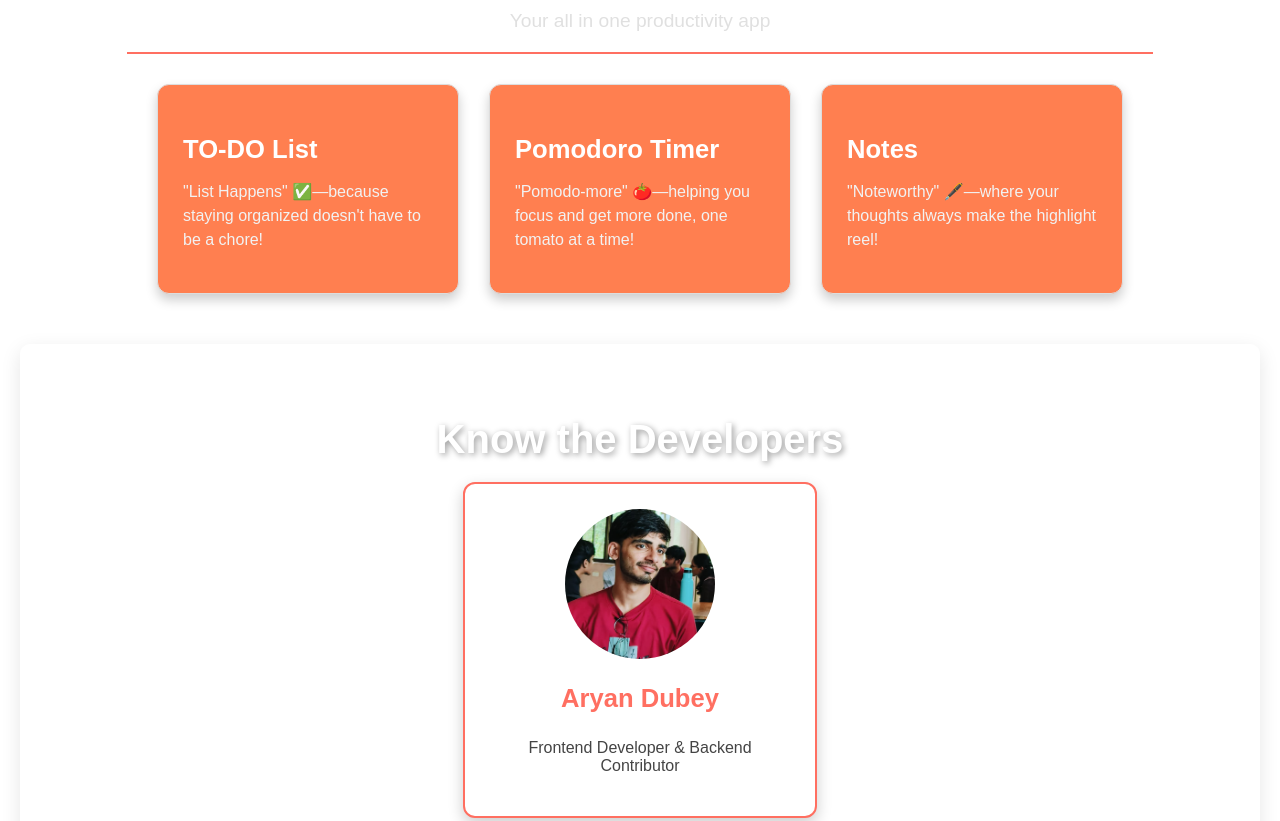
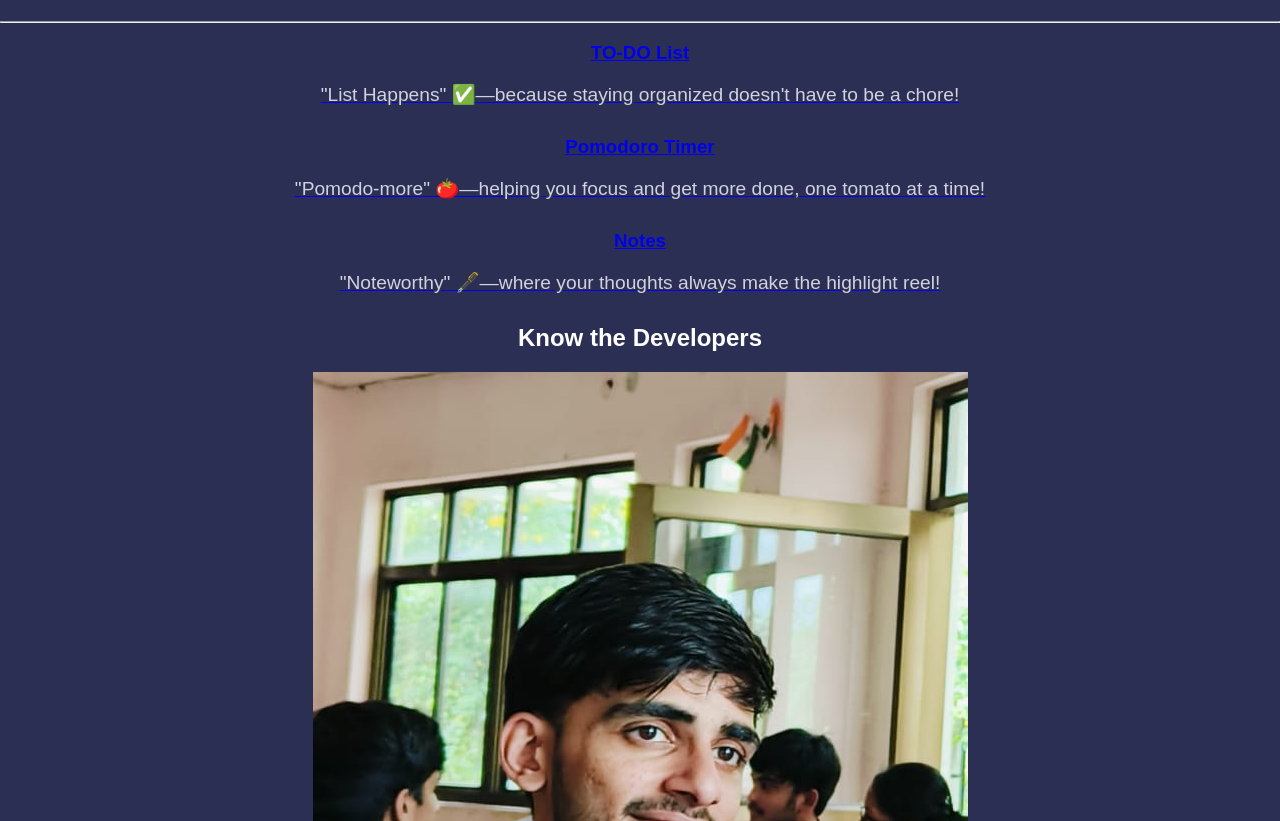
Before and after one commit to Aryan0616/Productinate, a plain HTML site: page index.html in a window 1280 px wide. Shown: the part 160-981 px from the top of the page. Drawn offline with Linux system fonts and the light colour scheme.

Commit message:
Update styles.css

```diff
--- a/styles.css
+++ b/styles.css
@@ -3,149 +3,130 @@ body {
     margin: 0;
     padding: 0;
     text-align: center;
-    background-image: linear-gradient(135deg, #FF7E5F, #feb47b);
-    color: #EAEAEA;
+    background-color: #2c2f54;
+    color: #ffffff;
 }
 
-
 h1 {
-    font-size: 3.5rem;
-    margin-top: 30px;
-    color: #FFF;
-    text-shadow: 2px 2px 6px rgba(0, 0, 0, 0.4);
+    font-size: 2.5rem;
+    margin-top: 20px;
+    color: #4a3974; /* Bright gold */
 }
 
 p {
     font-size: 1.2rem;
-    color: #E0E0E0;
+    margin-bottom: 30px;
+    color: #d1d1e0; /* Light grayish-blue */
 }
 
-hr {
-    margin: 20px auto;
-    width: 80%;
-    border: 1px solid #FF6F61;
+/* Circular Progress Bar */
+#progress-circle {
+    position: relative;
+    width: 200px;
+    height: 200px;
+    margin: 3px auto;
+    background: conic-gradient(
+        #35286c 10%,   /* Green for progress */
+        #ffffff 10%    /* White for remaining */
+    );
+    border-radius: 50%;
+    display: flex;
+    align-items: center;
+    justify-content: center;
+    box-shadow: 0 4px 8px rgba(0, 0, 0, 0.3);
 }
 
-#tool-blocks {
+#timer-display {
+    position: absolute;
+    width: 180px;
+    height: 180px;
+    background-color: #ffffff; /* Dark purple */
+    border-radius: 50%;
     display: flex;
+    align-items: center;
     justify-content: center;
-    gap: 30px;
-    flex-wrap: wrap;
-    margin: 30px 20px;
+    font-size: 2.5rem;
+    font-weight: bold;
+    color: #2c2f54; /* Gold */
+    border: 3px solid #2c2f54; /* Matching gold border */
+    box-shadow: inset 0 0 10px rgba(0, 0, 0, 0.5);
 }
 
-.tool-block {
-    display: block;
-    text-decoration: none;
-    color: #fff;
-    background-color: #ff7f50;
-    border: 1px solid #ddd;
-    border-radius: 12px;
-    padding: 25px;
-    width: 250px;
-    text-align: left;
-    transition: transform 0.3s, box-shadow 0.3s ease-in-out;
-    box-shadow: 0 6px 12px rgba(0, 0, 0, 0.2);
+/* Timer Controls */
+.timer-controls button {
+    position: relative;
+    font-size: 1rem;
+    padding: 10px 20px;
+    margin: 20px;
+    border: none;
+    border-radius: 5px;
+    background-color: #ff6347; /* Bright orange */
+    color: #ffffff; /* White text */
+    cursor: pointer;
+    transition: background-color 0.3s;
 }
 
-.tool-block:hover {
-    transform: scale(1.05);
-    box-shadow: 0 8px 20px rgba(0, 0, 0, 0.3);
-    background: linear-gradient(135deg, #FF6F61, #FF8E53);
+.timer-controls button:disabled {
+    background-color: #555555; /* Neutral gray */
+    cursor: not-allowed;
 }
 
-.tool-block h3 {
-    font-size: 1.6rem;
-    margin-bottom: 12px;
-    color: #FFF;
+.timer-controls button:hover:not(:disabled) {
+    background-color: #e5533b; /* Darker orange on hover */
 }
 
-.tool-block p {
-    font-size: 1rem;
-    line-height: 1.5;
-    color: #F2F2F2;
+/* Timer Settings */
+.timer-settings {
+    margin-top: 30px;
+    text-align: center;
 }
 
-
-#developers-section {
-    margin: 50px 20px;
-    text-align: center;
-    padding: 40px 0;
-    border-radius: 10px;
-    box-shadow: 0 6px 20px rgba(0, 0, 0, 0.1);
+.timer-settings h3 {
+    font-size: 1.5rem;
+    color: #2c2f54; /* Gold */
+    margin-bottom: 10px;
 }
 
-#developers-section h2 {
-    font-size: 2.5rem;
-    margin-bottom: 20px;
-    color: #ffffff;
-    text-shadow: 2px 2px 6px rgba(0, 0, 0, 0.4);
+.timer-settings label {
+    display: block;
+    margin: 10px 0;
+    font-size: 1rem;
+    color: #d1d1e0; /* Light grayish-blue */
 }
 
-.developer-card {
-    display: flex;
-    flex-direction: column;
-    align-items: center;
-    background-color: #FFF;
-    border: 2px solid #FF6F61;
-    border-radius: 12px;
-    padding: 25px;
-    width: 300px;
-    margin: 20px auto;
-    box-shadow: 0 6px 15px rgba(0, 0, 0, 0.2);
-    transition: box-shadow 0.3s, transform 0.3s ease-in-out;
+.timer-settings input {
+    font-size: 1rem;
+    padding: 5px;
+    width: 60px;
+    text-align: center;
+    border: 2px solid #acacb7; /* Gold border */
+    border-radius: 5px;
+    margin-left: 10px;
+    background-color: #c885c9; /* Dark purple */
+    color: #2c2f54; /* Gold text */
+    transition: border-color 0.3s;
 }
 
-.developer-card:hover {
-    box-shadow: 0 8px 20px rgba(0, 0, 0, 0.3);
-    transform: scale(1.02) ;
-    background-color: #FFEBEE;
+.timer-settings input:focus {
+    border-color: #ff6347; /* Orange focus border */
+    outline: none;
 }
 
-.developer-card img {
-    border-radius: 50%;
-    width: 150px;
-    height: 150px;
-    margin-bottom: 15px;
-    object-fit: cover;
-    transition: transform 0.3s ease-in-out;
+@media (max-width: 768px) {
+    h1 {
+        font-size: 2rem;
     }
 
-.developer-card img:hover {
-    transform: scale(1.02);
+    #timer-display {
+        font-size: 3rem;
     }
 
-.developer-card h3 {
-    margin: 10px 0;
-    font-size: 1.6rem;
-    color: #FF6F61;
+    .timer-controls button {
+        font-size: 0.9rem;
+        padding: 8px 15px;
     }
 
-.developer-card p {
-    font-size: 1rem;
-    color: #444;
+    .timer-settings label {
+        font-size: 0.9rem;
     }
-
-
-.arrow-buttons {
-    margin-top: 30px;
 }
-
-.arrow-buttons button {
-    font-size: 1.8rem;
-    margin: 0 15px;
-    background-color: #FF6F61;
-    color: #FFF;
-    border: none;
-    border-radius: 50%;
-    width: 50px;
-    height: 50px;
-    cursor: pointer;
-    transition: background-color 0.2s, transform 0.2s;
-}
-
-.arrow-buttons button:hover {
-    background-color: #FF3D32;
-    transform: scale(1.1);
-    box-shadow: 0 4px 8px rgba(0, 0, 0, 0.2);
-}
```
Lines whose indentation alone changed are shown as unchanged.
